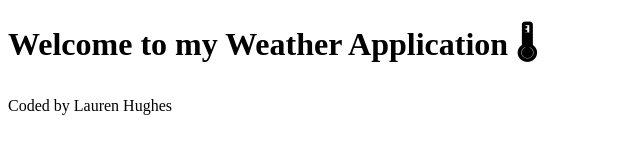
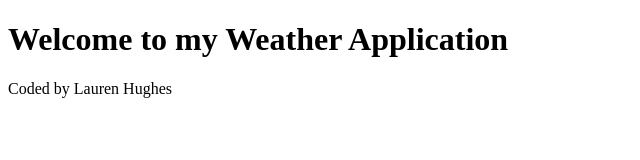
Before and after one commit to LaurenH270/VanillaWeatherApplication, a plain HTML site: page index.html in a window 1280 px wide. Shown: the whole page, without its empty margins (0-640 px from the left). Drawn offline with Linux system fonts and the light colour scheme.

Commit message:
Added basic index.html file

```diff
--- a/index.html
+++ b/index.html
@@ -6,7 +6,7 @@
     <title>Lauren's Weather Application</title>
   </head>
   <body>
-    <h1>Welcome to my Weather Application 🌡</h1>
+    <h1>Welcome to my Weather Application</h1>
     <footer>Coded by Lauren Hughes</footer>
   </body>
 </html>
```
